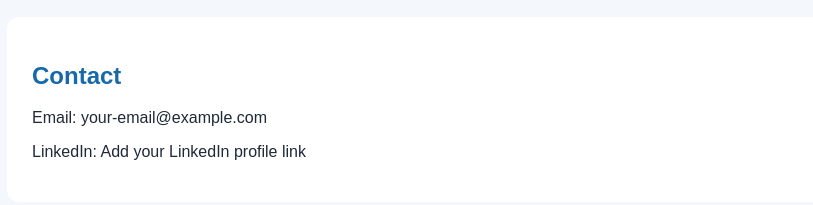
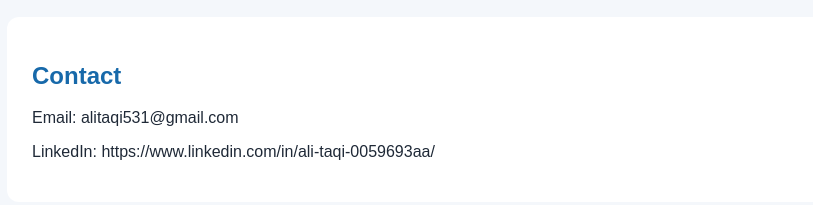
Before and after one commit to alitaqi531/ali-taqi-portfolio.github.io, a plain HTML site: page index.html in a window 1280 px wide. Shown: the part 935-1140 px from the top of the page, without its empty margins (208-1021 px from the left). Drawn offline with Linux system fonts and the light colour scheme.

Commit message:
Update contact information in index.html

```diff
--- a/index.html
+++ b/index.html
@@ -80,8 +80,8 @@
 
     <section>
       <h2>Contact</h2>
-      <p>Email: your-email@example.com</p>
-      <p>LinkedIn: Add your LinkedIn profile link</p>
+      <p>Email: alitaqi531@gmail.com</p>
+      <p>LinkedIn: https://www.linkedin.com/in/ali-taqi-0059693aa/</p>
     </section>
   </main>
 </body>
```
